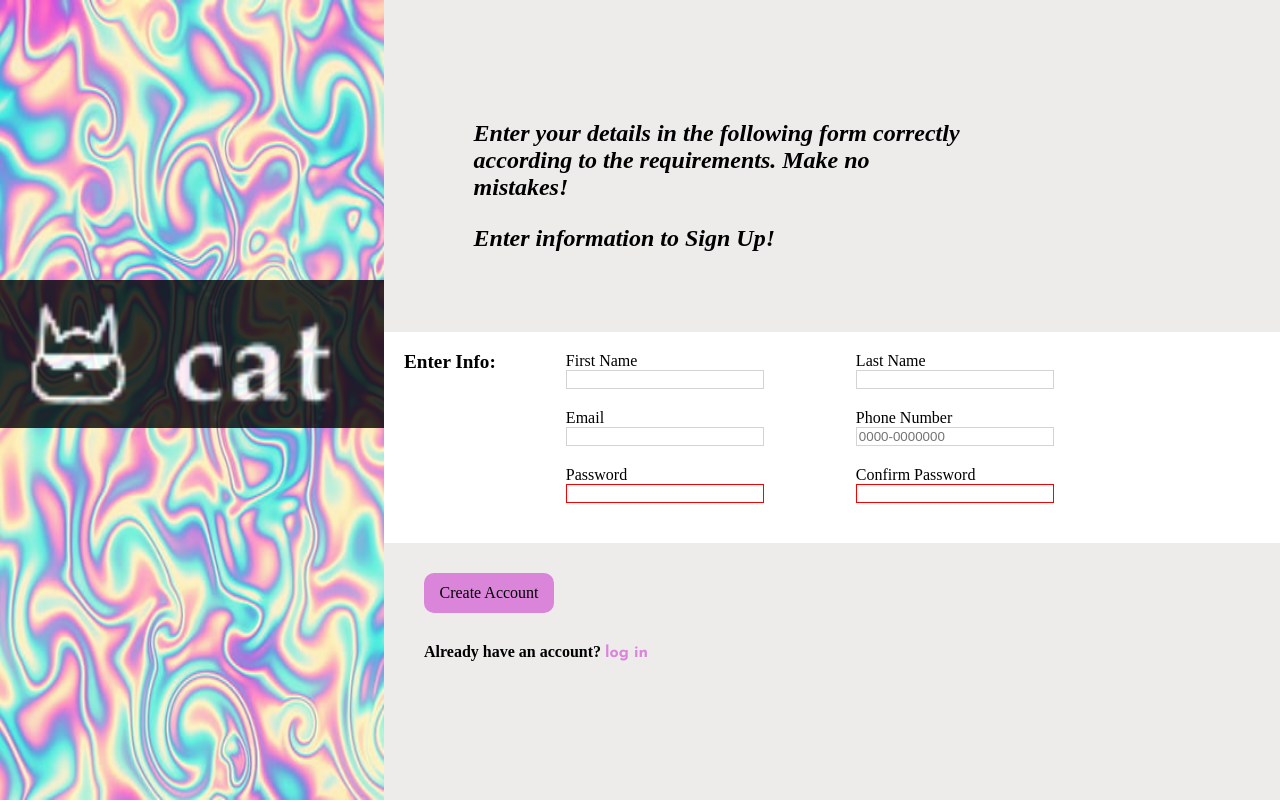
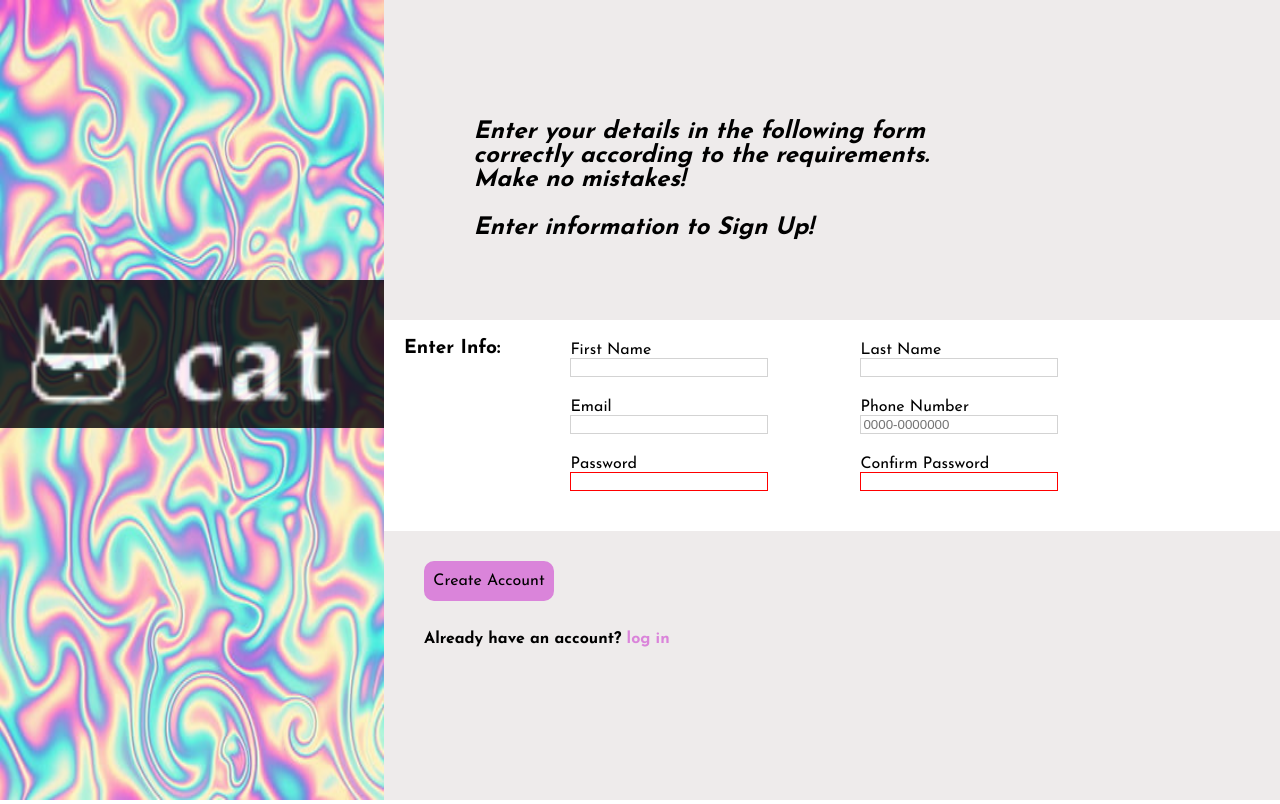
Before and after one commit to fatima-kz/form1, a plain HTML site: page index.html in a window 1280 px wide. Drawn offline with Linux system fonts and the light colour scheme.

Commit message:
index.css

```diff
--- a/index.css
+++ b/index.css
@@ -15,10 +15,6 @@ input[type="search"]::-webkit-search-cancel-button {
    font-family: 'myfont';
    src: url('JosefinSans-VariableFont_wght.ttf') format('truetype');
 }
-@font-face {
-    font-family: 'myfont3';
-    src: url('filefont34.ttf') format('truetype');
- }
 
 
 html, body {
@@ -48,7 +44,7 @@ form{
 
 label{
     display: inline-block;
-    font-family: 'myfont3';
+    font-family: 'myfont';
 }
 
 form input:focus{
@@ -85,7 +81,7 @@ input:invalid{
     .data .para{
         font-size: x-large;
         font-weight: bold;
-        font-family: 'myfont3';
+        font-family: 'myfont';
         font-style: italic;
         margin-left: 7vw;
         margin-right: 25vw;
@@ -94,7 +90,7 @@ input:invalid{
     }
 
     form p{
-        font-family: 'myfont3';
+        font-family: 'myfont';
         font-weight: bold;
         font-size: larger;
         padding-left: 20px;
@@ -124,13 +120,13 @@ input:invalid{
         border-radius: 10px;
         border: none;
         background: rgb(218, 132, 218);
-        font-family: 'myfont3';
+        font-family: 'myfont';
         font-size: 1rem;
     }
 
     .abutton p{
         margin-top: 30px;
-        font-family: 'myfont3';
+        font-family: 'myfont';
         font-weight: bold;
     }
 
```
